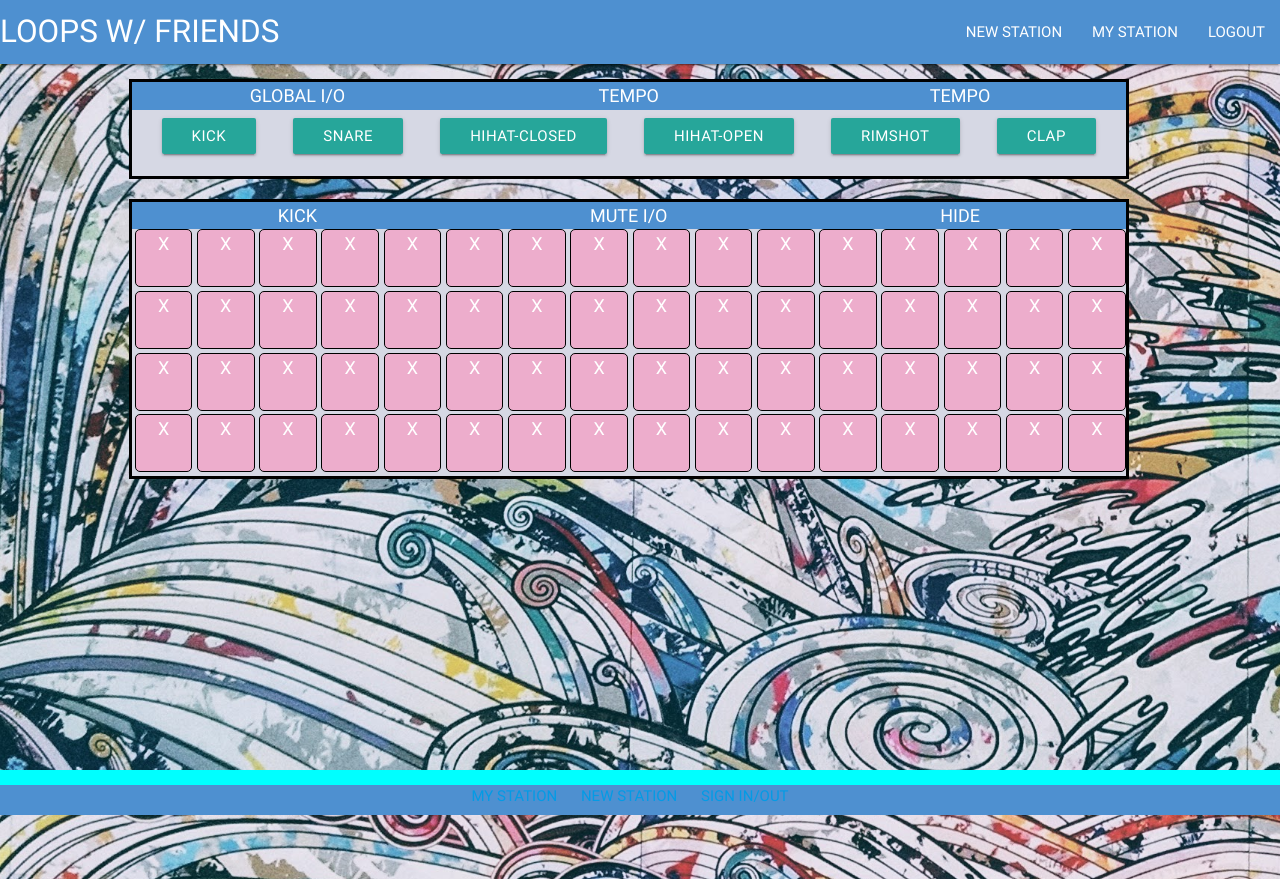
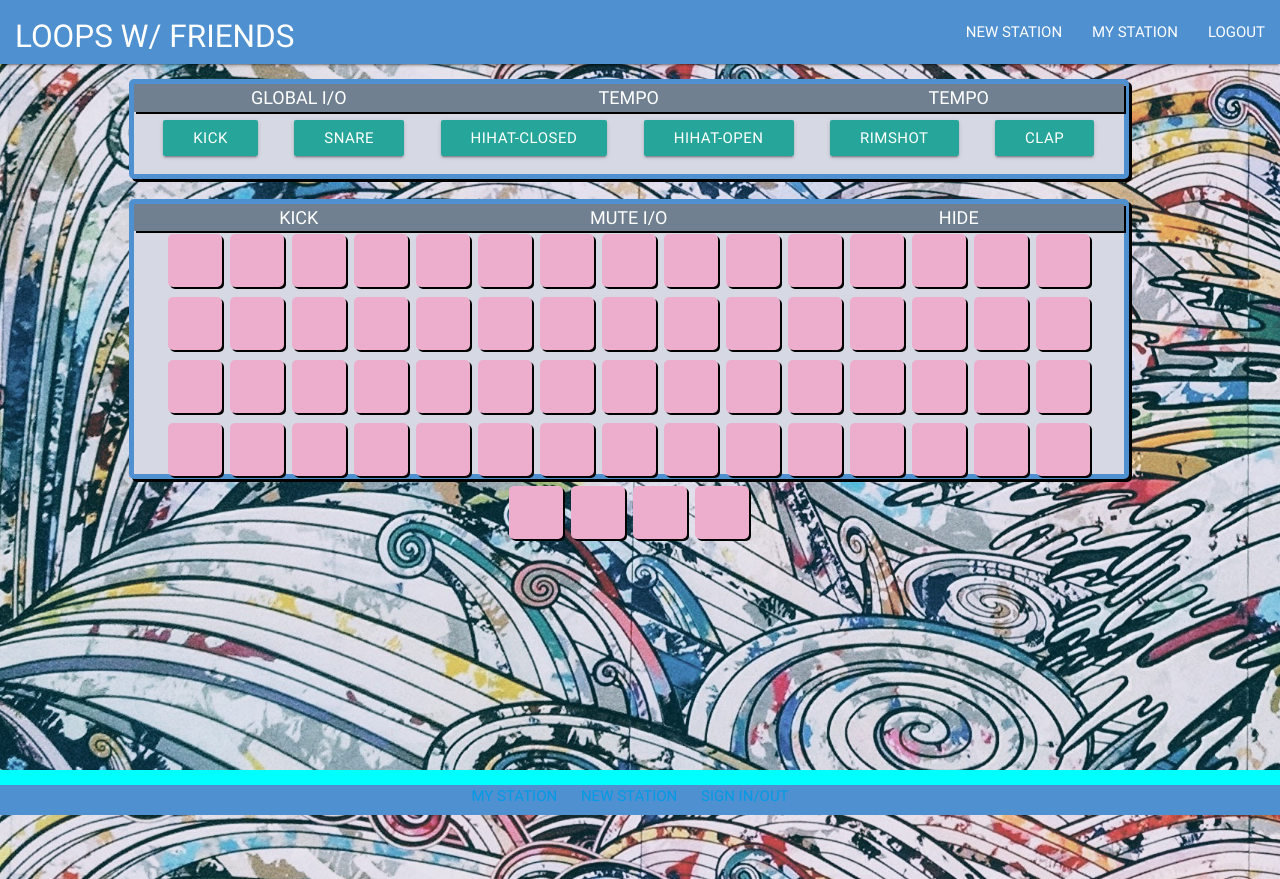
Before and after one commit to ztotta/loops-w-friends, a website: page public/index.html at #!/MyStation in a window 1280 px wide. Drawn offline with nearby package versions, Linux system fonts and the light colour scheme; some packages are replaced by stand-ins of ours.

Commit message:
instrumentPanels taking shape, responsive

```diff
--- a/public/css/main.css
+++ b/public/css/main.css
@@ -5,6 +5,7 @@
 
 body > * {
 	color: white;
+	font-family: font-family: 'Ruda', sans-serif;
 }
 
 body {
@@ -13,10 +14,6 @@
 	background-attachment: fixed;
 	background-repeat: no-repeat;
 	background-size: cover;
-}
-
-footer {
-
 }
 
 #footer {
@@ -72,8 +69,10 @@
 
 .panel {
 	background-color: #d6d8e4;
-	border: 3px solid black;
+	border: 5px solid #4e90d0;
+	border-radius: 5px;
 	width: 100%;
+	box-shadow: 3px 3px black;
 }
 
 .panel-header {
@@ -83,7 +82,7 @@
 
 .row {
 	width: 100%;
-	margin-bottom: 0 !important;
+/*	margin-bottom: 0 !important;*/
 	font-size: 1.2em;
 }
 
@@ -92,22 +91,40 @@
 	top: 0;
 }
 
+.brand-logo {
+	padding: 5px 0 0 15px !important;
+}
+
 .step {
-	height: 58px;
-	width: 57.6px;
+	height: 53px;
+	display: inline-table;
+	width: 53.99px;
 	background-color: #edadcc;
-	border: 1px solid black;
+	cursor: pointer;
 	border-radius: 5px;
-	margin: 0 0 3px 3px;
+	margin: 3px 4px;
 	text-align: center;
+	box-shadow: 2px 2px black;
+}
+
+.depressed {
+	box-shadow: 0px 0px black;
+	transform: translateY(2px) translateX(2px)
+}
+
+.stepOn {
+	background-color: #ffdbec;
 }
 
 .step-panel {
 	height: 90%;
-	display: flex;
+	display: block;
+	text-align: center;
+/*
 	flex-wrap: wrap;
 	align-items: stretch;
 	justify-content: space-between;
+*/
 }
 
 .nav-wrapper {
@@ -154,19 +171,35 @@
 	width: 600px;
 	height: 345px;
 	margin: 74px auto 0 auto;
-	padding: 10px;
+	padding: 20px;
 }
 
 #hello-panel {
 	width: 600px;
 	height: 345px;
 	margin: 74px auto 0 auto;
-	padding: 10px;
+	padding: 20px;
 }
 
 #login-panel {
 	width: 600px;
 	height: 275px;
 	margin: 74px auto 0 auto;
-	padding: 10px;
+	padding: 20px;
 }
+
+.step-text {
+	display: table-cell;
+	vertical-align: middle;
+}
+
+.panel-button {
+	background-color: slategrey;
+	box-shadow: 2px 2px black;
+	cursor: pointer;
+}
+
+.panel-button-on {
+	transform: translateX(-2px) translateY(-2px);
+	background-color: lightgrey;
+}
--- a/public/index.html
+++ b/public/index.html
@@ -2,6 +2,7 @@
 <html ng-app="loopsApp">
 <head>
 	<link rel="stylesheet" href="css/main.css">
+	<link href="https://fonts.googleapis.com/css?family=Orbitron" rel="stylesheet">
   <script src="https://code.jquery.com/jquery-2.1.4.min.js"></script>
 	<!-- MATERIALIZE -->
 		<!-- Compiled and minified CSS -->
--- a/public/js/InstrumentsController.js
+++ b/public/js/InstrumentsController.js
@@ -5,12 +5,13 @@
       .module("loopsApp")
       .controller("InstrumentsController", InstrumentsController);
 
-  InstrumentsController.$inject = ["$state"];
+  InstrumentsController.$inject = ["$state", "$scope"];
 
-  function InstrumentsController($state) {
+  function InstrumentsController($state, $scope) {
     var vm = this;
 
 		vm.createSteps = createSteps;
+
 
 		vm.instruments = [
 			{
@@ -65,12 +66,20 @@
 					{
 						id: `${instrument.name}${i}`,
 						on: false,
+						pressed: false,
 						quarterNote: quarterNote
 					}
 				);
 			};
 		};
 
+		vm.stepOnOff = function(step) {
+			step.on = !step.on;
+		};
+
+		vm.stepPressed = function(step) {
+			step.pressed = !step.pressed;
+		};
 
     vm.$state = $state;
 
--- a/public/partials/myStation.html
+++ b/public/partials/myStation.html
@@ -1,9 +1,9 @@
 <div class="container" ng-controller="InstrumentsController as inst">
 
 	<div class="row panel" id="control-panel">
-		<div class="col s4 knob-global">GLOBAL I/O</div>
-		<div class="col s4 knob-global">TEMPO</div>
-		<div class="col s4 knob-global">TEMPO</div>
+			<div class="col s4 knob-global panel-button">GLOBAL I/O</div>
+			<div class="col s4 knob-global panel-button">TEMPO</div>
+			<div class="col s4 knob-global panel-button">TEMPO</div>
 		<div class="col s12" id="on-off-panel">
 			<button ng-repeat="instrument in inst.instruments" class="btn button-on-off" ng-click="instrument.show = !instrument.show">{{ instrument.name }}</button>
 		</div>
@@ -12,12 +12,16 @@
 	<div class="row" ng-repeat="instrument in inst.instruments" ng-show="instrument.show">
 		<div class="panel instrument-panel">
 			<div class="panel-header">
-				<div class="col s4">{{ instrument.name }}</div>
-				<div class="col s4">MUTE I/O</div>
-				<div class="col s4">HIDE</div>
+			  <!-- can DRY up by making object in InstrumentController -->
+				<span class="col s4 panel-button" ng-mousedown="inst.panelButtonPressed()">{{ instrument.name }}</span>
+				<span class="col s4 panel-button">MUTE I/O</span>
+				<span class="col s4 panel-button">HIDE</span>
 			</div>
 			<div class="step-panel">
-				<div class="step" ng-repeat="step in instrument.steps" id="{{step.id}}">X</div>
+				<span class="step" ng-repeat="step in instrument.steps" id="{{step.id}}"
+					ng-class="{ 'depressed': step.pressed, 'stepOn': step.on }"
+					ng-mousedown="inst.stepPressed(step); inst.stepOnOff(step)"
+					ng-mouseup="inst.stepPressed(step)"><span class="step-text"></span></span>
 			</div>
 		</div>
 	</div>
```
Also changed, not shown: public/js/app.routes.js (+13 -3 lines).
